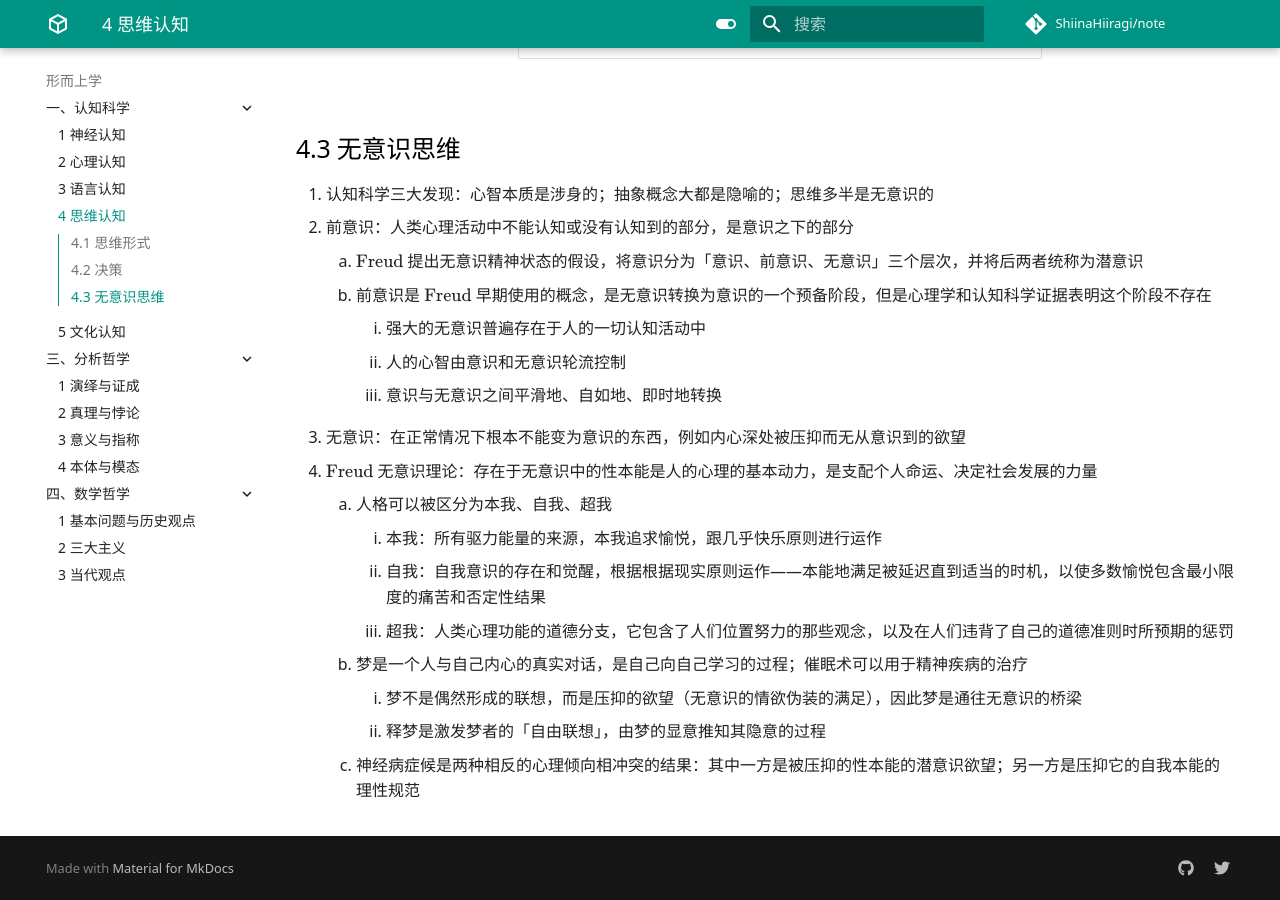
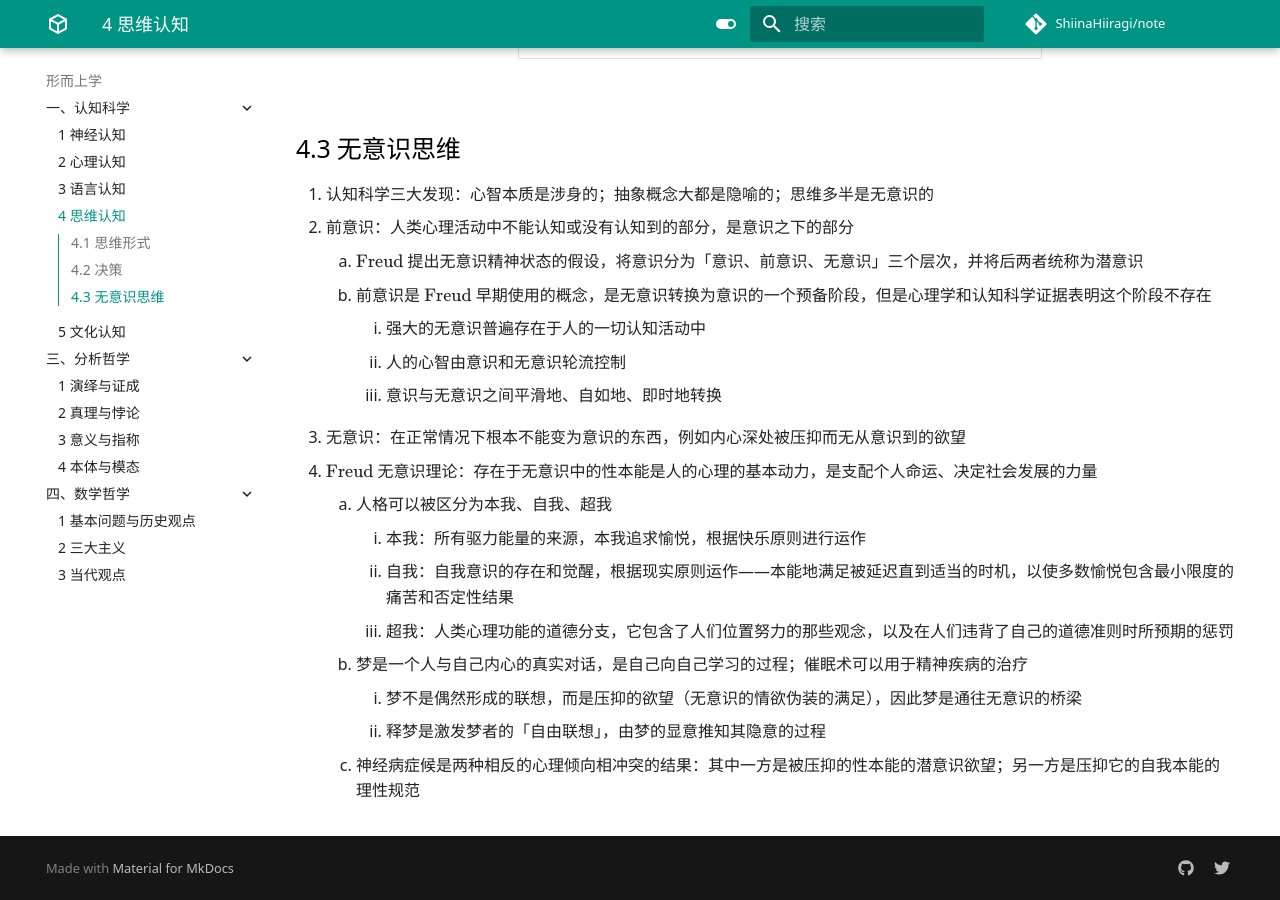
Before and after one commit to ShiinaHiiragi/note, an MkDocs documentation site: the page built from docs/meta/cogn/think.md, in a window 1280 px wide and 900 px high, scrolled down 3128 px. Built offline with MkDocs 1.6.1 and Material for MkDocs 9.7.7, drawn with Linux system fonts in a browser that asks for light colours; comment, search, counter and statistics services are not loaded.

Commit message:
change fault

```diff
--- a/docs/meta/cogn/think.md
+++ b/docs/meta/cogn/think.md
@@ -107,8 +107,8 @@
 3. 无意识：在正常情况下根本不能变为意识的东西，例如内心深处被压抑而无从意识到的欲望
 4. $\text{Freud}$ 无意识理论：存在于无意识中的性本能是人的心理的基本动力，是支配个人命运、决定社会发展的力量
     1. 人格可以被区分为本我、自我、超我
-        1. 本我：所有驱力能量的来源，本我追求愉悦，跟几乎快乐原则进行运作
-        2. 自我：自我意识的存在和觉醒，根据根据现实原则运作——本能地满足被延迟直到适当的时机，以使多数愉悦包含最小限度的痛苦和否定性结果
+        1. 本我：所有驱力能量的来源，本我追求愉悦，根据快乐原则进行运作
+        2. 自我：自我意识的存在和觉醒，根据现实原则运作——本能地满足被延迟直到适当的时机，以使多数愉悦包含最小限度的痛苦和否定性结果
         3. 超我：人类心理功能的道德分支，它包含了人们位置努力的那些观念，以及在人们违背了自己的道德准则时所预期的惩罚
     2. 梦是一个人与自己内心的真实对话，是自己向自己学习的过程；催眠术可以用于精神疾病的治疗
         1. 梦不是偶然形成的联想，而是压抑的欲望（无意识的情欲伪装的满足），因此梦是通往无意识的桥梁
```
